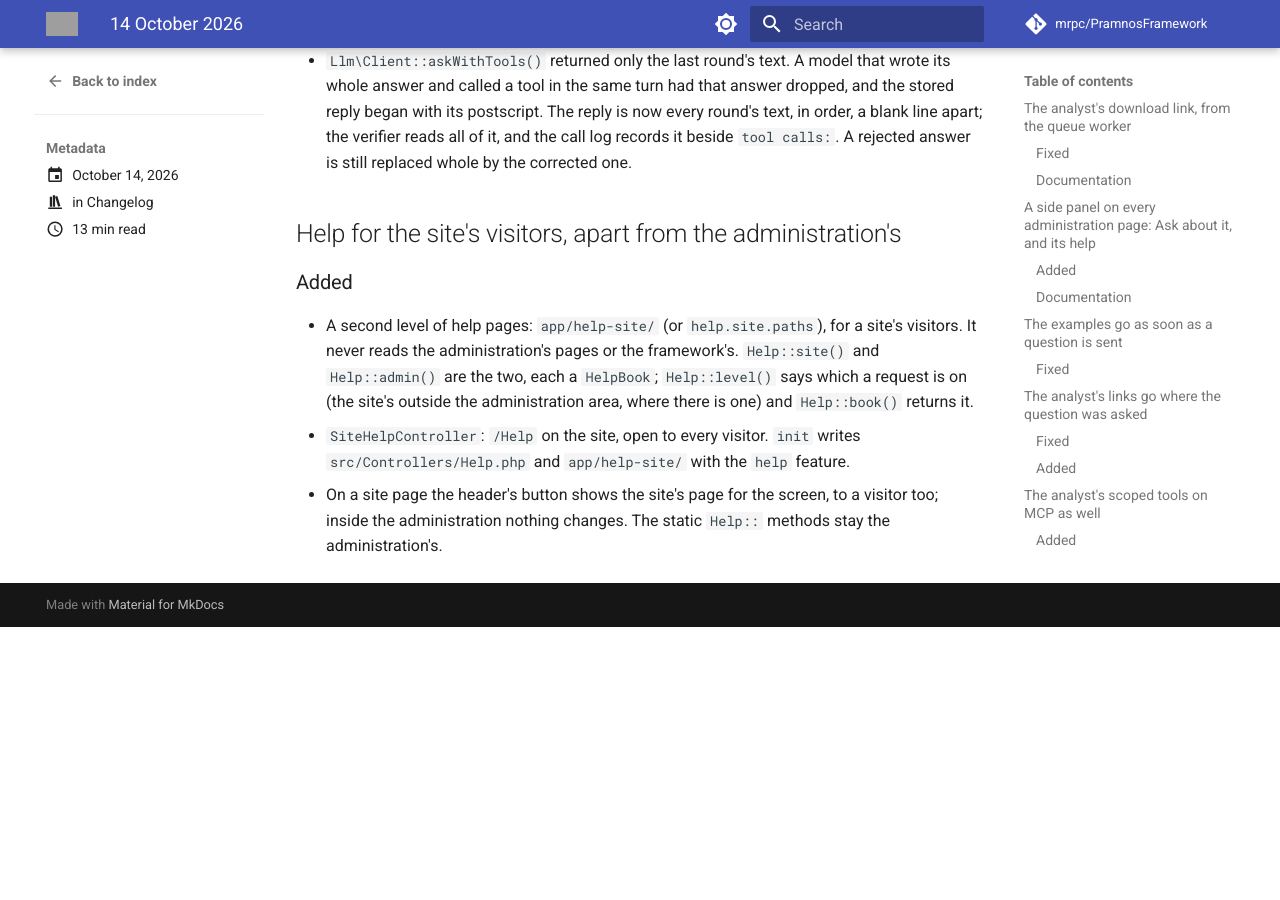
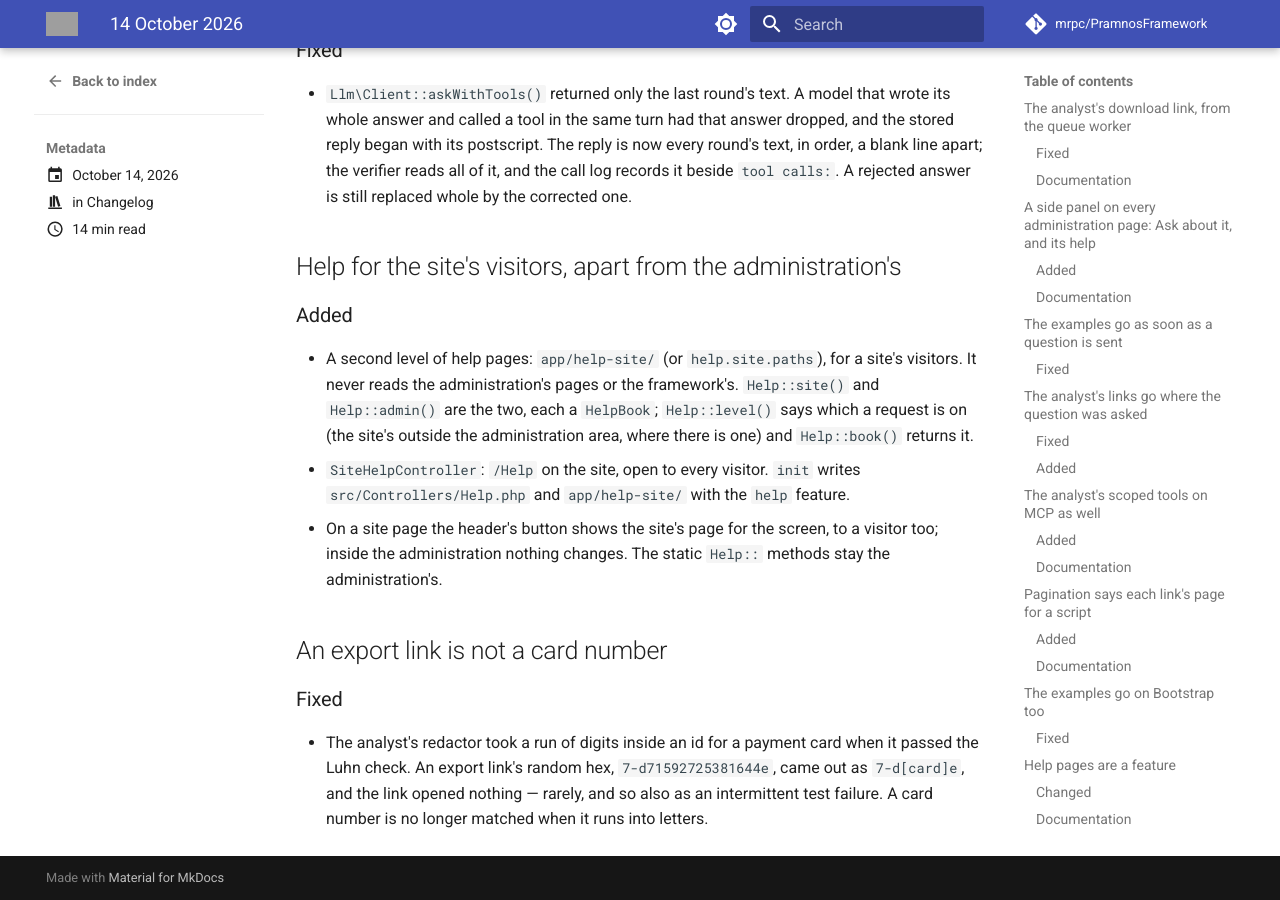
Before and after one commit to mrpc/PramnosFramework, an MkDocs documentation site: the page built from docs/version-history/posts/2026-10-14.md, in a window 1280 px wide and 900 px high, scrolled down 13318 px. Built offline with MkDocs 1.6.1 and Material for MkDocs 9.7.7, drawn with Linux system fonts in a browser that asks for light colours; comment, search, counter and statistics services are not loaded; before the commit the page ends 13945 px from its top, so only the background shows below that; some of the changed text lies outside the part shown; grey boxes are pictures that could not be loaded.

Commit message:
fix(llm): the redactor does not take the digits inside an id for a card number

```diff
--- a/docs/version-history/posts/2026-10-14.md
+++ b/docs/version-history/posts/2026-10-14.md
@@ -46,6 +46,7 @@ Thirty-nine entries today:
 - A search source without a count
 - What the model writes beside a tool call is kept
 - Help for the site's visitors, apart from the administration's
+- An export link is not a card number
 
 <!-- more -->
 
@@ -487,3 +488,12 @@ Thirty-nine entries today:
 - On a site page the header's button shows the site's page for the screen, to a visitor too;
   inside the administration nothing changes. The static `Help::` methods stay the
   administration's.
+
+## An export link is not a card number
+
+### Fixed
+
+- The analyst's redactor took a run of digits inside an id for a payment card when it passed the
+  Luhn check. An export link's random hex, `7-d71592725381644e`, came out as `7-d[card]e`, and the
+  link opened nothing — rarely, and so also as an intermittent test failure. A card number is no
+  longer matched when it runs into letters.
```
Also changed, not shown: other parts of docs/version-history/posts/2026-10-14.md (+1 -1 lines), docs/Pramnos_LLM_Guide.md (+2 -1 lines), 2 other files.
